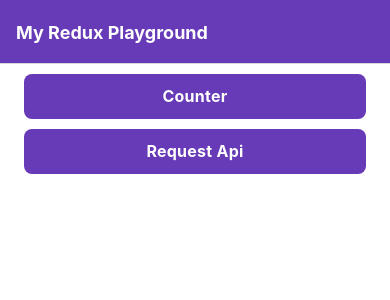
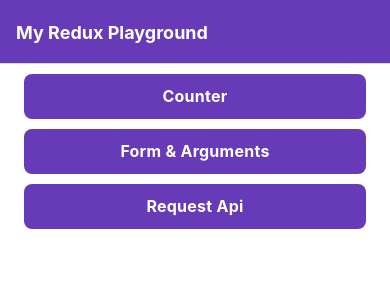
Before and after one commit to yoesuv/My-Redux-Playground, a React Native app: screen /FormArguments in a window 390 px wide. Shown: the top 300 px of the page. Built offline with nearby package versions, Linux system fonts and the light colour scheme.

Commit message:
:newspaper: add screen form arguments

```diff
--- a/App.tsx
+++ b/App.tsx
@@ -6,6 +6,7 @@
 import Splash from './src/screens/Splash';
 import Home from './src/screens/Home';
 import Counter from './src/screens/Counter';
+import FormAndArguments from './src/screens/FormAndArguments';
 import ListPlace from './src/screens/ListPlace';
 import { RootStackParamList } from './src/screens/RootStackParams';
 import { THEME_COLOR } from './src/data/Colors';
@@ -40,6 +41,16 @@
               fontWeight: 'bold',
             }
           }} />
+          <Stack.Screen name="FormArguments" component={FormAndArguments} options={{
+            title: 'Form & Arguments',
+            headerStyle: {
+              backgroundColor: THEME_COLOR
+            },
+            headerTintColor: 'white',
+            headerTitleStyle: {
+              fontWeight: 'bold',
+            }
+          }}/>
           <Stack.Screen name="ListPlace" component={ListPlace} options={{
             title: 'Request Api',
             headerStyle: {
--- /dev/null
+++ b/src/screens/FormAndArguments.tsx
@@ -0,0 +1,17 @@
+import React from 'react';
+import { StyleSheet, SafeAreaView, Text, View } from 'react-native';
+
+export default function FormAndArguments() {
+    return(
+        <SafeAreaView style={styles.container}>
+            <Text>Form & Arguments</Text>
+        </SafeAreaView>
+    );
+}
+
+const styles = StyleSheet.create({
+    container: {
+      flex: 1,
+      backgroundColor: '#fff',
+    },
+});
--- a/src/screens/Home.tsx
+++ b/src/screens/Home.tsx
@@ -19,6 +19,10 @@
           navigation.navigate('Counter');
         }} />
         <SizedBox height={10} />
+        <Button title='Form & Arguments' onPress={() => {
+          navigation.navigate('FormArguments');
+        }} />
+        <SizedBox height={10} />
         <Button title='Request Api' onPress={() => {
             navigation.navigate('ListPlace');
         }} />
--- a/src/screens/RootStackParams.tsx
+++ b/src/screens/RootStackParams.tsx
@@ -2,5 +2,6 @@
   Splash: undefined;
   Home: undefined;
   Counter: undefined;
+  FormArguments: undefined;
   ListPlace: undefined;
 }
```
